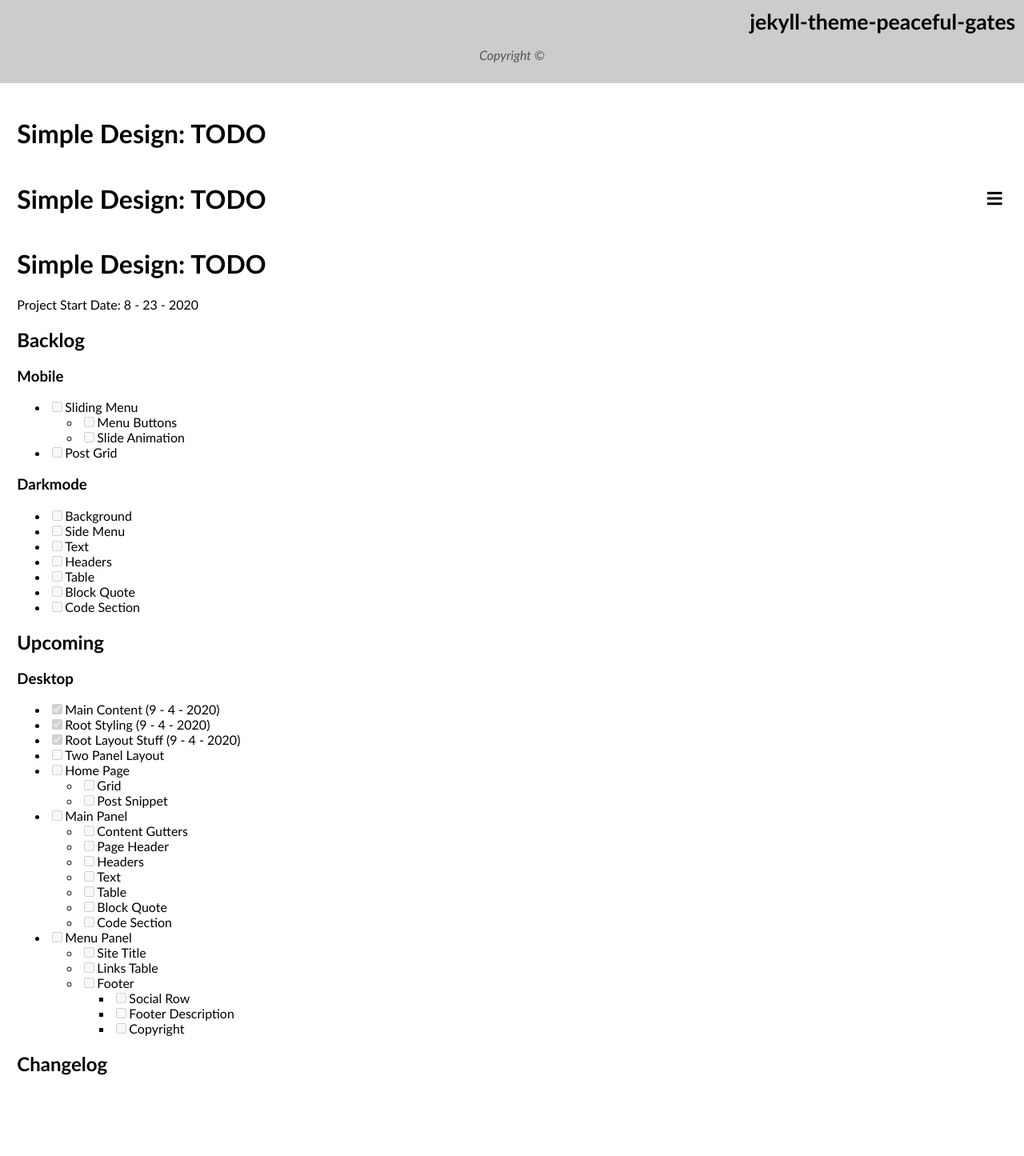
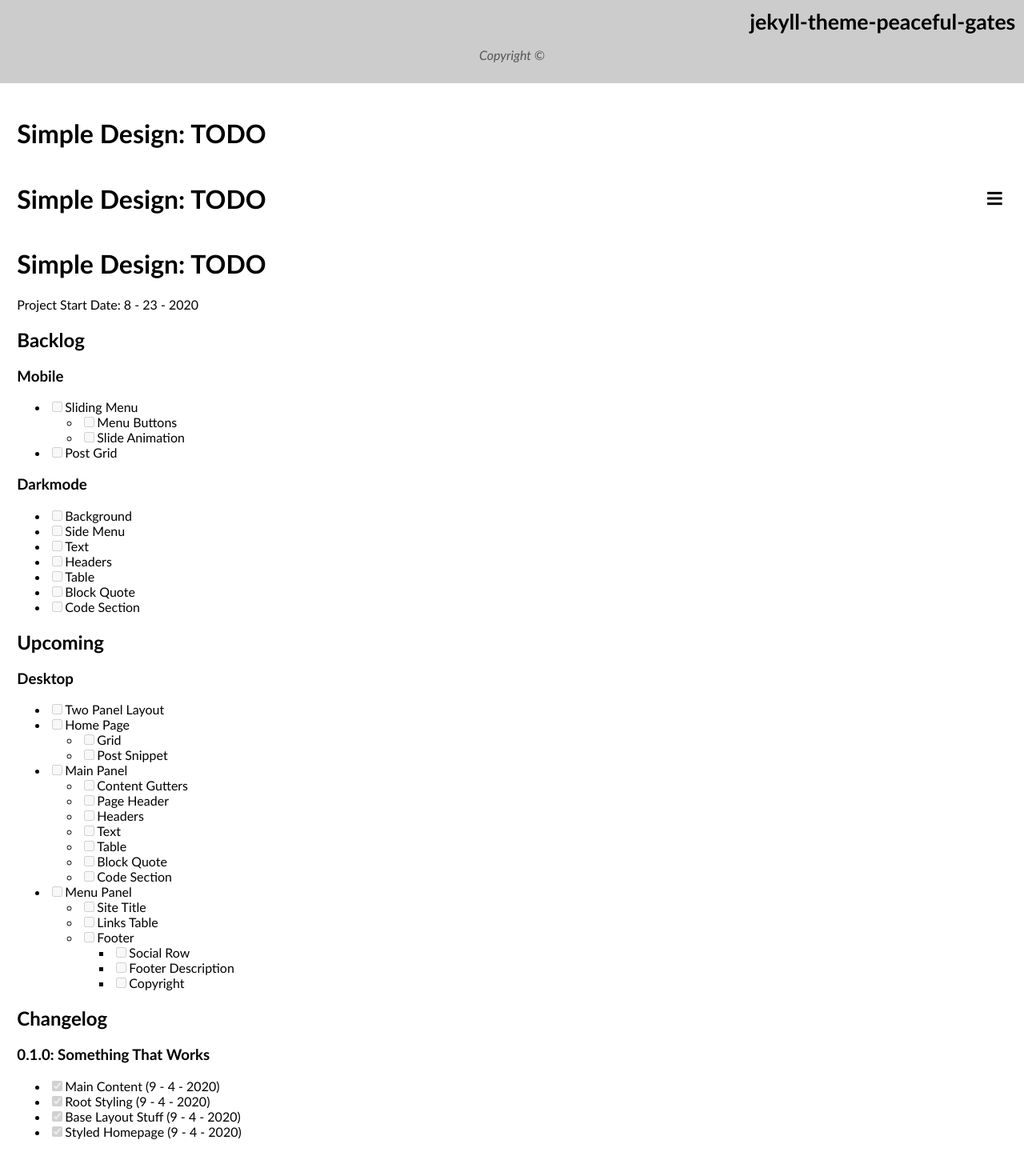
Before and after one commit to andydevs/jekyll-theme-peaceful-gates, a Jekyll site: the page built from TODO.md, in a window 1280 px wide. Shown: the whole page at 80% size. Built offline with Jekyll 4.4.1, drawn with Linux system fonts in a browser that asks for light colours; our own code applies the rules of GitHub Pages for plain Markdown files; before the commit the page ends 1366 px from its top, so only the background shows below that.

Commit message:
Update TODO.md

```diff
--- a/TODO.md
+++ b/TODO.md
@@ -27,9 +27,6 @@ Upcoming
 
 ### Desktop
 
-- [x] Main Content (9 - 4 - 2020)
-- [x] Root Styling (9 - 4 - 2020)
-- [x] Root Layout Stuff (9 - 4 - 2020)
 - [ ] Two Panel Layout
 - [ ] Home Page
     - [ ] Grid
@@ -52,3 +49,10 @@ Upcoming
 
 Changelog
 --------------------------------------------------------------------
+
+### 0.1.0: Something That Works
+
+- [x] Main Content (9 - 4 - 2020)
+- [x] Root Styling (9 - 4 - 2020)
+- [x] Base Layout Stuff (9 - 4 - 2020)
+- [x] Styled Homepage (9 - 4 - 2020)
```
